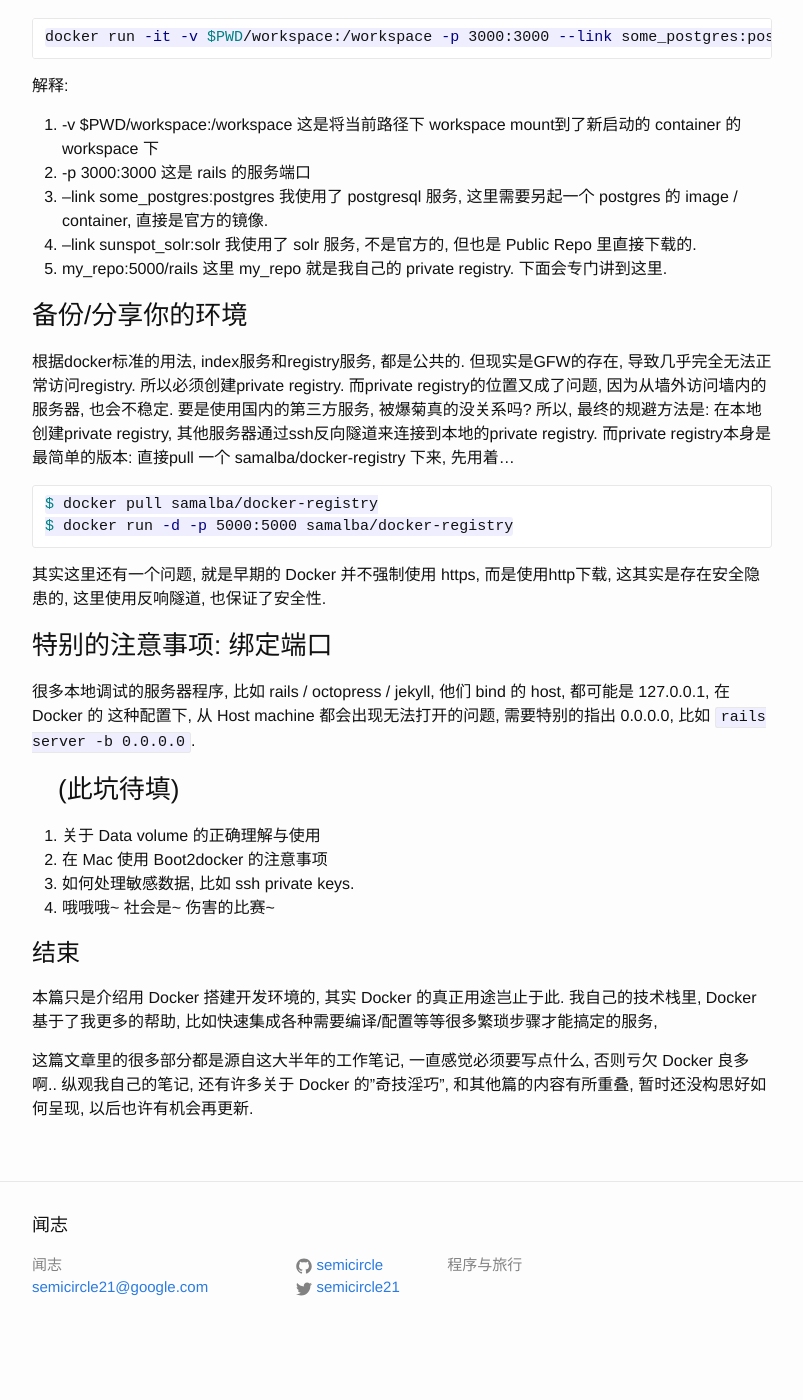
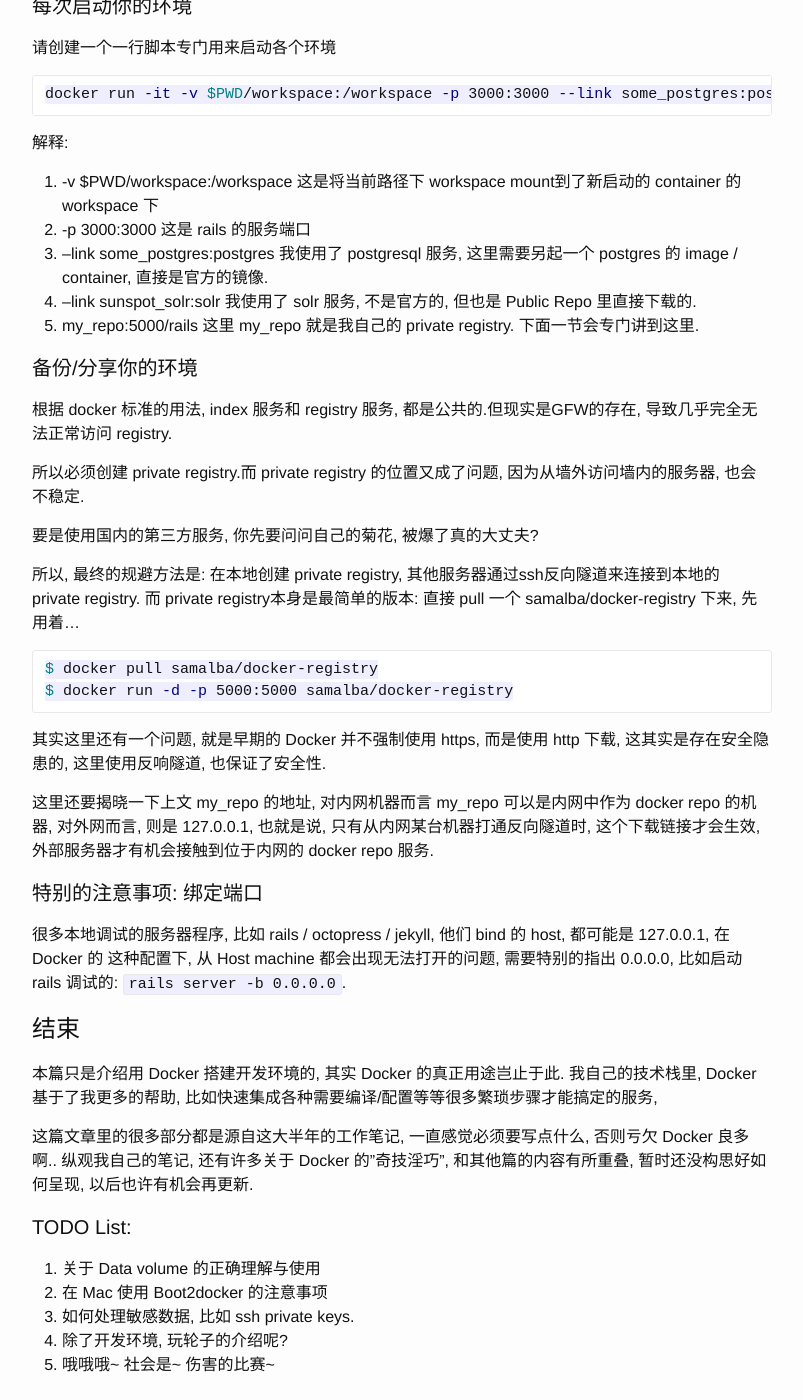
Before and after one commit to semicircle/semicircle.github.io, a Jekyll site: the page built from _posts/2015-01-19-docker-based-dev-env.markdown, in a window 1280 px wide and 1400 px high, scrolled down 3512 px. Shown: the whole window, without its empty margins (238-1041 px from the left). Built offline with Jekyll 4.4.1, drawn with Linux system fonts in a browser that asks for light colours; Markdown is read by kramdown in place of the engine named in the settings; before the commit the page ends 4871 px from its top, so only the background shows below that; some of the changed text lies outside the part shown.

Commit message:
fixes on docker one

````diff
--- a/_posts/2014-05-26-protobuf-ios.markdown
+++ b/_posts/2014-05-26-protobuf-ios.markdown
@@ -8,7 +8,7 @@ categories: iOS Mac OSX Protobuf ObjC
 
 在Apple的软件栈中, 指的就是以ObjC为基础, 衍生出的一系列软件栈了. 由于既有项目需要, 使用了Google Protocol Buffer定义了数据信令, 与之前使用其他语言简单轻松的经历不同, 到了ObjC这里, 发现在这个领域, 没有ObjC的...
 
-这篇一直搁置到11月, 因为迄今为止在 ObjC + Protobuf 的领域,  github 上的 protobuf-objc[https://github.com/booyah/protobuf-objc] 项目, 在原作者不管以后, 尚未出现一统江湖的 fork.
+这篇一直搁置到11月, 因为迄今为止在 ObjC + Protobuf 的领域,  github 上的 [protobuf-objc](https://github.com/booyah/protobuf-objc) 项目, 在原作者不管以后, 尚未出现一统江湖的 fork.
 
 我用的 epreston 的版本, 帮着他修了几个小 bug, 然后他也不管了...
 
--- a/_posts/2015-01-19-docker-based-dev-env.markdown
+++ b/_posts/2015-01-19-docker-based-dev-env.markdown
@@ -10,13 +10,17 @@ categories: docker
 
 为什么要写 Docker
 
-### 近况
+#### 近况
 
 首先, 从这大半年的时间没有更新博客说起, 因为之前不小心破坏了 gem / bundle 的环境, octopress 全线罢工. 又由于一直没有用 ruby / rails 开发的任务, 也就没有尝试恢复.
 
-某次从 Twitter 上看到一句被广为转播的话, 大意是: If you can't setup your develop environment in a single command, then you're working in a prototype. 那一次, 又感到自己土鳖了...
+有一天, 我从 Twitter 上看到一句被广为转推的话, 大意是:
 
-### Docker 的意外收获
+> If you can't setup your develop environment in one single command, then you're working on a prototype.
+
+那一夜, 我深深的失眠了...
+
+#### Docker 的意外收获
 
 之前, 由于一直使用 go 编写服务器端, 所以关注到了 Docker 这个 go 社区里的明星, 并稍微学习了一下. 没想到后来意外收获让我始料不及.
 
@@ -29,6 +33,7 @@ categories: docker
 - Gitlab 谁装谁知道这玩意多 tm 难伺候!!
 
 同时, 借助 Docker 的功能, 我还创建了一些工作环境:
+
 - Protobuf编译,
 - Thrift编译, Mac下一直编译不过, 用一个干净的
 - Rails
@@ -36,25 +41,25 @@ categories: docker
 
 这些使用 Docker 的应用过程值得总结一下.
 
-### VagrantUp 的不足之处
+#### VagrantUp 的不足之处
 
 首先要承认我不是资深的 ruby 程序员, 所以对 ruby 整套软件栈并不是太熟悉. 缺少一些属于 ruby 社区的 common sense.
 
 但是, 我觉得我的批判应该还是准确的, 因为我所批评的, 都还是一些 "基础" / "入门" 的环境配置过程中产生和发现的问题:
 
-###### 环境不兼容问题
+**环境不兼容问题**
 
 最初我想配置 Vagrantup + Rails 环境时, 在 google 中搜索 `vagrant rails` 的结果, 按照出现在第一位的教程走一遍, 结果遇到莫名其妙的错误, 在探索了一段时间以后, 找到是 rbenv / chef 的兼容问题. [具体情况见我的评论信息](https://gorails.com/guides/using-vagrant-for-rails-development#comment-1759266752) 此外, 这个教程讲述的方法里, 还有 mysql 版本的问题, 看评论是半年前就已经存在的问题了.
 
-###### 很多看起来区别不大的轮子
+**很多看起来区别不大的轮子**
 
 这里面说的其实是 chef / chef_cookbook / chef_solo 等等许多用来 "发布" / "监控" / "自动化配置" (provisioning) / "集群管理" 的工具. 我花了很长时间, 弄不清这些东西的区别, 及他们各自解决的问题. 我100%的认可他们各自是有各自的用途的, 而且对于"专业"的ruby/devop工程师, 应该是清楚他们的作用的, 但对于入门, 只是想用 Vagrant 搭建dev环境的人而言, 这些东西显得太重了.
 
-###### 到处都是脚本
+**到处都是脚本**
 
 脚本就是程序, 程序就是会升级, 升级就是会出现不兼容(特别 ruby 还是如此动态灵活的语言).
 
-###### 不就是想用 VagrantUp 搭个 dev 环境吗? 扯那么多干啥.
+**不就是想用 VagrantUp 搭个 dev 环境吗? 扯那么多干啥.**
 
 问题就在于此, 如果你不明白 chef cookbook solo 等一大堆名词, 你就无法愉快的用 VagrantUp 玩耍, 比如你想在 dev 环境安装 postgresql, 你就要懂得 solo 什么的脚本, 否则, 一个 vagrant destroy命令, 你搭建的环境就灰飞烟灭了, 你无法用 vagrant up 一个命令重建起来, 那么你还是在一个原型里编程, 一切都还是那么low.
 
@@ -66,17 +71,18 @@ categories: docker
 - 如果你已经熟悉了 Docker 的一般操作, 前半部分可能稍显枯燥, 后半部分有我的心得, 说不定你能有所收获. (还有可能你会觉得我是个sb..)
 - 正确的姿势是, 请把这些内容当小说.
 
-### 集装箱的类比
+**集装箱的类比**
 
 在远洋运输业出现集装箱以前, 货物在港口装船的码放与装卸是非常令人头痛的问题. 要考虑到货物的形状, 重量与船的平衡, 多个港口的到达顺序等等. 往往装船过程需要很多时间, 占用码头不说, 货物也会有很多损耗. 在集装箱出现以后, 各种奇形怪状的货物都被要求装入集装箱, 这让港口的装卸货效率得到大幅提升, 将航运业的生产效率提升了一个档次.
 
 Docker 就是希望成为服务器软件航运业(软件集成+部署)的集装箱, 任何服务与软件都装入 Docker 提供的 Container 中, 包括软件本身和他所依赖的运行环境, 只暴露出对外服务的网络端口, 以此来实现生产效率的提高.
 
-### Dockerfile / Image / Container
+**Dockerfile / Image / Container**
 
 Dockerfile / Image / Container 是构成 Docker 技术的基本元素:
 
-###### 什么是?
+**什么是...?**
+
 Dockerfile 用来创建 Image, 通过命令行 docker run 来启动Image, 形成Container.
 
 Dockerfile是创建Image的脚本:
@@ -97,7 +103,7 @@ container 可以通过commit, 转换称为image?
 通过 docker ps 查询系统内正在运行的 container,
 docker ps -a 查询所有的, 包括结束的 -> 可以被commit成image.
 
-###### 为什么?
+**为什么?**
 
 要理解为什么会有Dockerfile / Image / Container的设计, 可以按照这个思路想:
 
@@ -122,7 +128,7 @@ docker ps -a 查询所有的, 包括结束的 -> 可以被commit成image.
 创建完环境和每次修改后, 别忘了 commit 环境到 image.
 
 
-### 每次启动你的环境
+#### 每次启动你的环境
 
 请创建一个一行脚本专门用来启动各个环境
 
@@ -136,33 +142,30 @@ docker run -it -v $PWD/workspace:/workspace -p 3000:3000 --link some_postgres:po
 2. -p 3000:3000 这是 rails 的服务端口
 3. --link some_postgres:postgres 我使用了 postgresql 服务, 这里需要另起一个 postgres 的 image / container, 直接是官方的镜像.
 4. --link sunspot_solr:solr 我使用了 solr 服务, 不是官方的, 但也是 Public Repo 里直接下载的.
-5. my_repo:5000/rails 这里 my_repo 就是我自己的 private registry. 下面会专门讲到这里.
+5. my_repo:5000/rails 这里 my_repo 就是我自己的 private registry. 下面一节会专门讲到这里.
 
-### 备份/分享你的环境
+#### 备份/分享你的环境
 
-根据docker标准的用法, index服务和registry服务, 都是公共的.
-但现实是GFW的存在, 导致几乎完全无法正常访问registry. 所以必须创建private registry.
-而private registry的位置又成了问题, 因为从墙外访问墙内的服务器, 也会不稳定.
-要是使用国内的第三方服务, 被爆菊真的没关系吗?
-所以, 最终的规避方法是: 在本地创建private registry, 其他服务器通过ssh反向隧道来连接到本地的private registry. 而private registry本身是最简单的版本:  直接pull 一个 samalba/docker-registry 下来, 先用着...
+根据 docker 标准的用法, index 服务和 registry 服务, 都是公共的.但现实是GFW的存在, 导致几乎完全无法正常访问 registry.
+
+所以必须创建 private registry.而 private registry 的位置又成了问题, 因为从墙外访问墙内的服务器, 也会不稳定.
+
+要是使用国内的第三方服务, 你先要问问自己的菊花, 被爆了真的大丈夫?
+
+所以, 最终的规避方法是: 在本地创建 private registry, 其他服务器通过ssh反向隧道来连接到本地的 private registry. 而 private registry本身是最简单的版本:  直接 pull 一个 samalba/docker-registry 下来, 先用着...
 
 ``` sh
 $ docker pull samalba/docker-registry
 $ docker run -d -p 5000:5000 samalba/docker-registry
 ```
 
-其实这里还有一个问题, 就是早期的 Docker 并不强制使用 https, 而是使用http下载, 这其实是存在安全隐患的, 这里使用反响隧道, 也保证了安全性.
+其实这里还有一个问题, 就是早期的 Docker 并不强制使用 https, 而是使用 http 下载, 这其实是存在安全隐患的, 这里使用反响隧道, 也保证了安全性.
 
-### 特别的注意事项: 绑定端口
+这里还要揭晓一下上文 my_repo 的地址, 对内网机器而言 my_repo 可以是内网中作为 docker repo 的机器, 对外网而言, 则是 127.0.0.1, 也就是说, 只有从内网某台机器打通反向隧道时, 这个下载链接才会生效, 外部服务器才有机会接触到位于内网的 docker repo 服务.
 
-很多本地调试的服务器程序, 比如 rails / octopress / jekyll, 他们 bind 的 host, 都可能是 127.0.0.1, 在 Docker 的 这种配置下, 从 Host machine 都会出现无法打开的问题, 需要特别的指出 0.0.0.0, 比如 `rails server -b 0.0.0.0`.
+#### 特别的注意事项: 绑定端口
 
-###　(此坑待填)
-
-1. 关于 Data volume 的正确理解与使用
-2. 在 Mac 使用 Boot2docker 的注意事项
-3. 如何处理敏感数据, 比如 ssh private keys.
-4. 哦哦哦~ 社会是~ 伤害的比赛~
+很多本地调试的服务器程序, 比如 rails / octopress / jekyll, 他们 bind 的 host, 都可能是 127.0.0.1, 在 Docker 的 这种配置下, 从 Host machine 都会出现无法打开的问题, 需要特别的指出 0.0.0.0, 比如启动 rails 调试的: `rails server -b 0.0.0.0`.
 
 # 结束
 
@@ -171,3 +174,11 @@ $ docker run -d -p 5000:5000 samalba/docker-registry
 
 这篇文章里的很多部分都是源自这大半年的工作笔记, 一直感觉必须要写点什么, 否则亏欠 Docker 良多啊..
 纵观我自己的笔记, 还有许多关于 Docker 的"奇技淫巧", 和其他篇的内容有所重叠, 暂时还没构思好如何呈现, 以后也许有机会再更新.
+
+#### TODO List:
+
+1. 关于 Data volume 的正确理解与使用
+2. 在 Mac 使用 Boot2docker 的注意事项
+3. 如何处理敏感数据, 比如 ssh private keys.
+4. 除了开发环境, 玩轮子的介绍呢?
+5. 哦哦哦~ 社会是~ 伤害的比赛~
````
Also changed, not shown: other parts of _posts/2015-01-19-docker-based-dev-env.markdown (+2 -2 lines).
